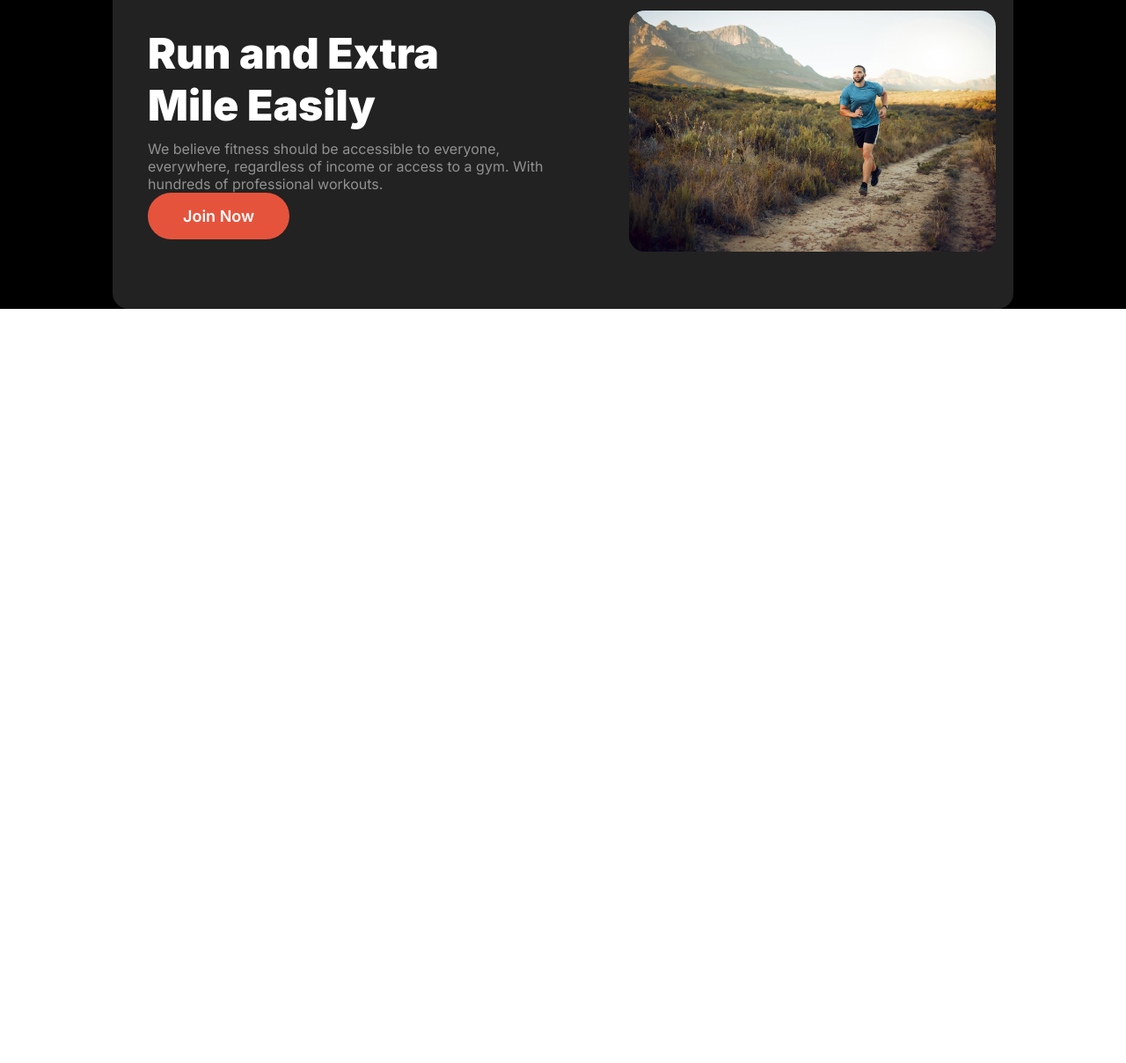
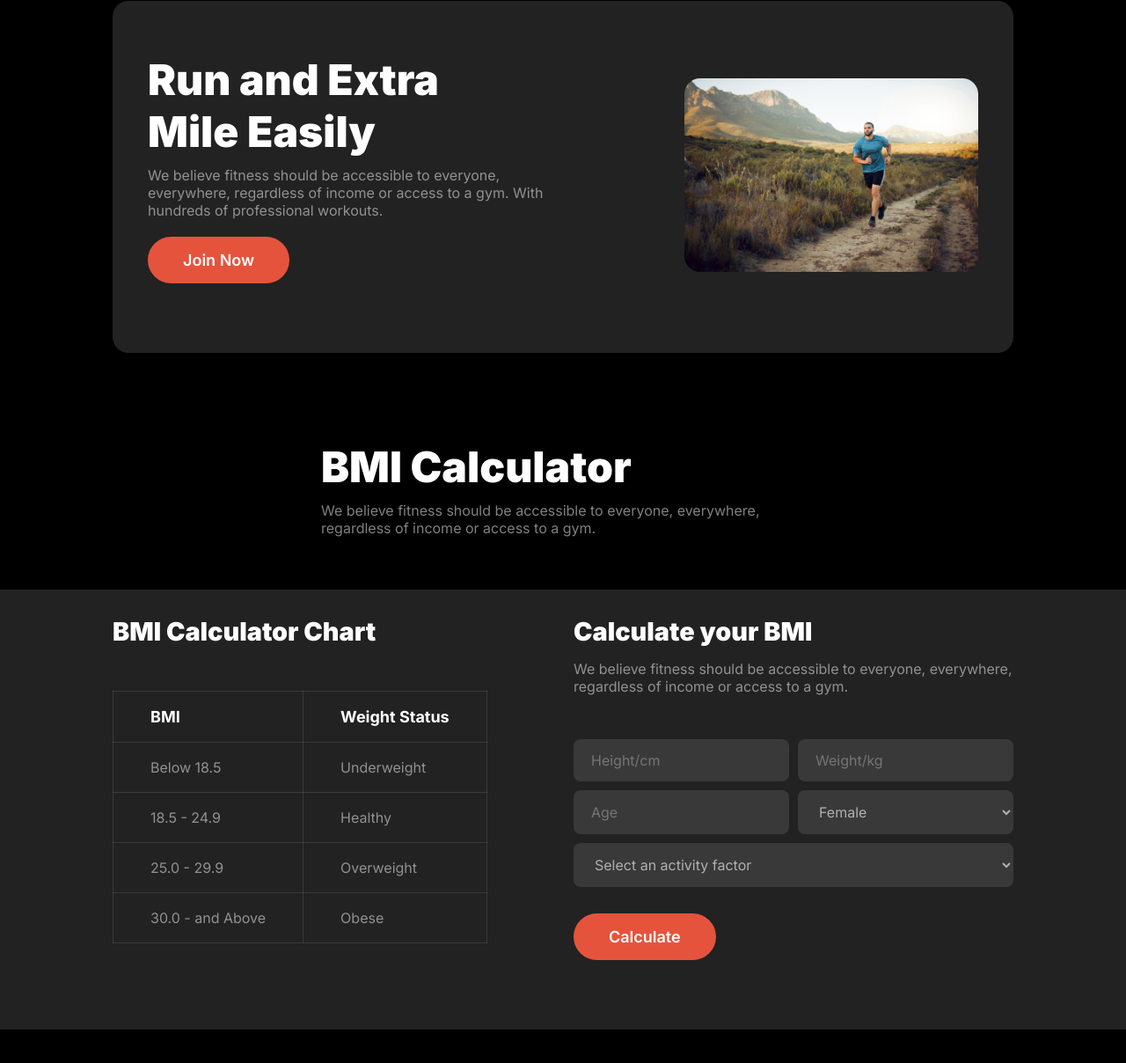
Before and after one commit to Jubair234/p-hero-A02, a plain HTML site: page index.html in a window 1280 px wide. Shown: the part 1420-2628 px from the top of the page at 88% size. Before the commit the page ends 1771 px from the top, so only its background shows below. Drawn offline with Linux system fonts and the light colour scheme.

Commit message:
Bmi calculator complete

```diff
--- a/index.html
+++ b/index.html
@@ -130,7 +130,7 @@
             <div class="run-container display-flex common-width">
                 <div class="run-content">
                     <h2 class="section-title">Run and Extra <br> Mile Easily</h2>
-                    <p class="text-light">
+                    <p class="text-light text-space">
                         We believe fitness should be accessible to everyone, everywhere, regardless of income or access to a gym. With hundreds of professional workouts.
                     </p>
                     <button class="btn-primary">Join Now</button>
@@ -147,6 +147,83 @@
         </section>
 
 
+        <!-- Bmi calculator page -->
+         <section class="bmi">
+            <div class="bmi-container common-width">
+                <div class="bmi-content">
+                    <h3 class="section-title">BMI Calculator</h3>
+                    <p class="text-light">We believe fitness should be accessible to everyone, everywhere, regardless of income or access to a gym.</p>
+                </div>
+
+            </div>
+
+            <div class="bmi-calculator">
+                <div class="calculator-container display-flex common-width">
+                    <div class="bmi-table-box">
+                        <h3 class="bmi-table-title">BMI Calculator Chart</h3>
+                        <table class="bmi-chart">
+                            <tr>
+                                <th class="table-head">BMI </th>
+                                <th class="table-head">Weight Status</th>
+                            </tr>
+                            <tr>
+                                <td>Below 18.5</td>
+                                <td>Underweight</td>
+                            </tr>
+                            <tr>
+                                <td>18.5 - 24.9</td>
+                                <td>Healthy</td>
+                            </tr>
+                            <tr>
+                                <td>25.0 - 29.9</td>
+                                <td>Overweight</td>
+                            </tr>
+                            <tr>
+                                <td>30.0 - and Above</td>
+                                <td>Obese</td>
+                            </tr>
+
+                        </table>
+
+                    </div>
+                    <div class="bmi-calculator-box">
+                        <div class="bmi-calculator-content">
+                            <h3 class="calculator-title">Calculate your BMI</h3>
+                            <p class="text-light">We believe fitness should be accessible to everyone, everywhere, regardless of income or access to a gym. </p>
+
+                        </div>
+                        <form class="calculator">
+                            <div class="info">
+                                <input type="text" placeholder="Height/cm">
+                                <input type="text" placeholder="Weight/kg">
+                                <input type="text" placeholder="Age">
+                                <select name="" id="">
+                                    <option value="Sex" selected>Sex</option>
+                                    <option value="male" selected>Male</option>
+                                    <option value="female" selected>Female</option>
+                                </select>
+                            </div>
+                            <select class="full">
+                                <option value="">Select an activity factor</option>
+                                <option value="">Idle</option>
+                                <option value="">Walk in the park</option>
+                            </select>
+
+
+                            <button class="btn-primary btn-space">Calculate</button>
+
+
+                        </form>
+                    </div>
+
+                </div>
+
+            </div>
+         </section>
+
+
+
+
     </main>
 
     <footer>
--- a/styles/style.css
+++ b/styles/style.css
@@ -18,7 +18,8 @@
     margin: 0 auto;
 }
 main>section{
-    padding-top:50px ;
+    padding-top:50px;
+    padding-bottom: 50px;
 }
 
 .display-flex{
@@ -98,7 +99,7 @@ margin-bottom: 10px;
     display: none;
 }
 
-.habits,.run-mile{
+.habits,.run-mile,.bmi{
     width: 100%;
     background: #000;
 }
@@ -263,16 +264,124 @@ text-align: left;
 }
 .run-content{
     padding: 20px;
+
+}
+.run-content h3, .run-content p, .run-content button{
+    margin-bottom: 20px;
+
+}
+.text-space{
+    padding-right: 40px;
 }
 .run-img{
-    width: 100%;
+    width: 80%;
     height : auto;
     border-radius: 18px;
+    padding: 20px;
 }
 .run-img img{
     width: 100%;
     height: auto;
     border-radius: 18px;
+}
+
+
+/* bmi page style here  */
+.bmi-content{
+    max-width:550px ;
+    margin: 0 auto;
+}
+
+
+
+/* bmi calculator page  */
+
+
+.bmi-calculator{
+    width: 100%;
+    margin: 60px auto;
+    background: rgb(34, 34, 34);
+    height: 500px;
+
+}
+
+.calculator-container{
+    padding: 30px 0;
+    justify-content: space-between;
+}
+.bmi-table-title,.calculator-title{
+    font-size: 1.8rem;
+    font-weight: 900;
+    color: rgb(255, 255, 255);
+    margin-bottom: 15px;
+}
+.bmi-chart{
+    margin-top: 50px;
+}
+.bmi-chart
+,th,td{
+
+    border: 1px solid rgba(255, 255, 255, 0.1);
+    border-collapse: collapse;
+    text-align: left;
+
+
+}
+th,td{
+    padding: 18px 42px;
+}
+td{
+    color: rgba(255, 255, 255, 0.5);
+}
+.table-head{
+    font-size: 18px;
+    font-weight: 500px;
+    color: rgb(255, 255, 255);
+}
+.calculator{
+    margin-top: 50px;
+}
+.bmi-calculator-box{
+
+    max-width: 500px;
+    height: auto;
+}
+
+.info{
+    display: grid;
+    grid-template-columns: repeat(2, 1fr);
+    gap: 10px;
+    font-size: 16px;
+    font-weight: 400;
+
+
+
+}
+
+input,select{
+    padding: 14px 0px 14px 20px;
+    color: rgba(255, 255, 255, 0.6);
+    border-radius: 8px;
+    background: rgba(255, 255, 255, 0.1);
+    border: none;
+    font-size: 16px;
+    overflow: hidden;
+    width: 100%;
+
+}
+option{
+    background: #00000000;
+    border-radius: 8px;
+    color: rgba(5, 0, 0, 0.976);
+}
+.full{
+    display: block;
+    width: 100%;
+    margin: 10px 0;
+}
+
+.btn-space{
+    margin-top: 20px;
 }
 
 /* media query Styles   */
@@ -289,11 +398,11 @@ text-align: left;
         display: block;
     }
 
-    .banner , .run-container{
+    .banner , .run-container,.calculator-container{
         flex-direction: column;
     }
 
-    .run-container{
+    .run-container,.bmi-calculator{
         height: auto;
     }
 
@@ -334,5 +443,31 @@ text-align: left;
         grid-template-columns: repeat(1, 1fr);
     }
 
+    .run-content{
+        padding: 20px;
+        display: flex;
+        flex-direction: column;
+
+    }
+
+    .run-img{
+        width: 100%;
+
+    }
+
+
+
+    /* bmi calculator here  */
+    th,td{
+        padding: 18px 22px;
+    }
+    .bmi-calculator-box{
+        width: 100%;
+    }
+    .bmi-calculator-box{
+        margin-top: 50px;
+
+    }
+
 
 }
```
